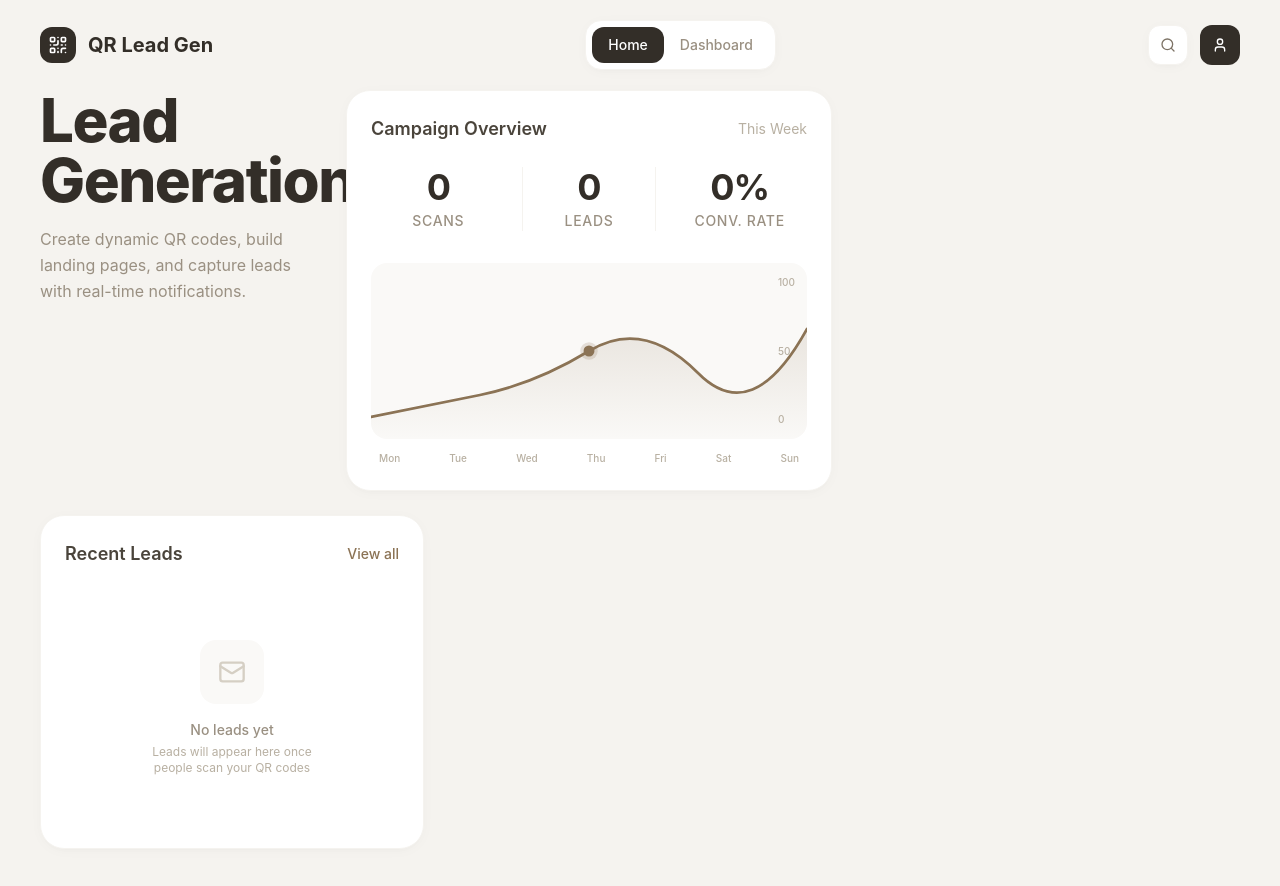
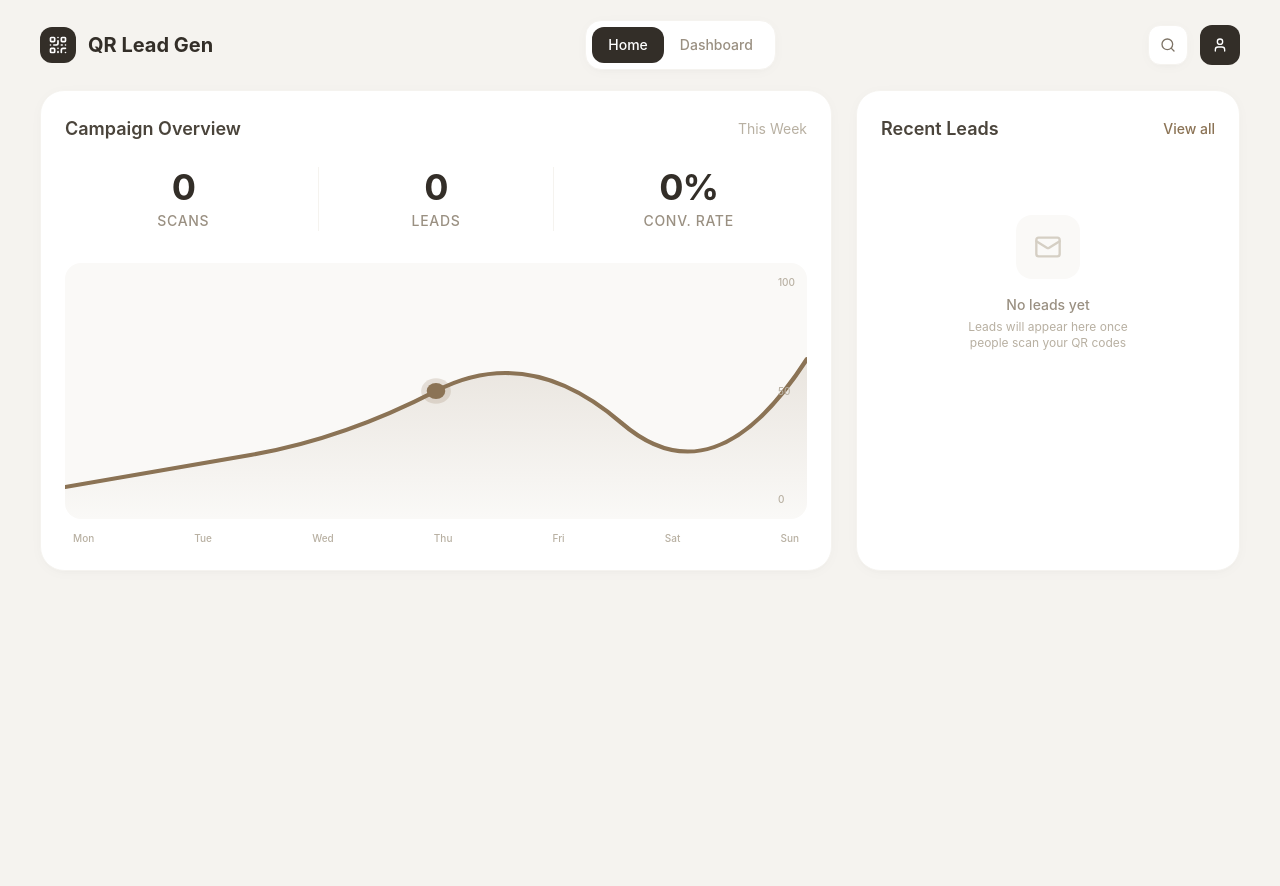
Before and after one commit to stevelee527-stack/qr-lead-generator, a Next.js app: page / in a window 1280 px wide. Shown: the top 886 px of the page. After the commit the page ends 800 px from the top, so only its background shows below. Built offline with nearby package versions, Linux system fonts and the light colour scheme.

Commit message:
Refactor home page to dashboard layout

```diff
--- a/app/page.tsx
+++ b/app/page.tsx
@@ -33,25 +33,9 @@ export default function Home() {
       {/* Main Content */}
       <main className="px-6 lg:px-10 pb-12">
         <div className="max-w-7xl mx-auto">
-          {/* Top Section */}
-          <div className="grid grid-cols-1 lg:grid-cols-12 gap-6 mb-6">
-            {/* Title + Progress */}
-            <div className="lg:col-span-3 flex flex-col justify-between gap-6">
-              <div>
-                <h1 className="text-5xl lg:text-6xl font-extrabold text-sand-900 leading-[1.05] tracking-tight mb-4">
-                  Lead<br />Generation
-                </h1>
-                <p className="text-sand-500 text-base leading-relaxed">
-                  Create dynamic QR codes, build landing pages, and capture leads with real-time notifications.
-                </p>
-              </div>
-
-              {/* Progress Ring Card */}
-              {/* Progress Ring Card - REMOVED */}
-            </div>
-
-            {/* Central Stats Card */}
-            <div className="lg:col-span-5">
+          <div className="grid grid-cols-1 lg:grid-cols-12 gap-6">
+            {/* Central Stats Card - Moved to col-span-8 */}
+            <div className="lg:col-span-8">
               <div className="card h-full">
                 <div className="flex items-center justify-between mb-6">
                   <h2 className="text-lg font-semibold text-sand-800">Campaign Overview</h2>
@@ -74,7 +58,7 @@ export default function Home() {
                 </div>
 
                 {/* Chart */}
-                <div className="relative h-44 bg-sand-50 rounded-2xl overflow-hidden">
+                <div className="relative h-64 bg-sand-50 rounded-2xl overflow-hidden">
                   <svg className="w-full h-full" viewBox="0 0 400 160" preserveAspectRatio="none">
                     <defs>
                       <linearGradient id="chartGrad" x1="0" y1="0" x2="0" y2="1">
@@ -99,16 +83,7 @@ export default function Home() {
               </div>
             </div>
 
-            {/* QR Preview Card */}
-            {/* QR Preview Card - REMOVED */}
-          </div>
-
-          {/* Bottom Section */}
-          <div className="grid grid-cols-1 lg:grid-cols-12 gap-6">
-            {/* Quick Actions */}
-            {/* Quick Actions - REMOVED */}
-
-            {/* Recent Leads */}
+            {/* Recent Leads - Kept as col-span-4 */}
             <div className="lg:col-span-4">
               <div className="card h-full">
                 <div className="flex items-center justify-between mb-6">
```
